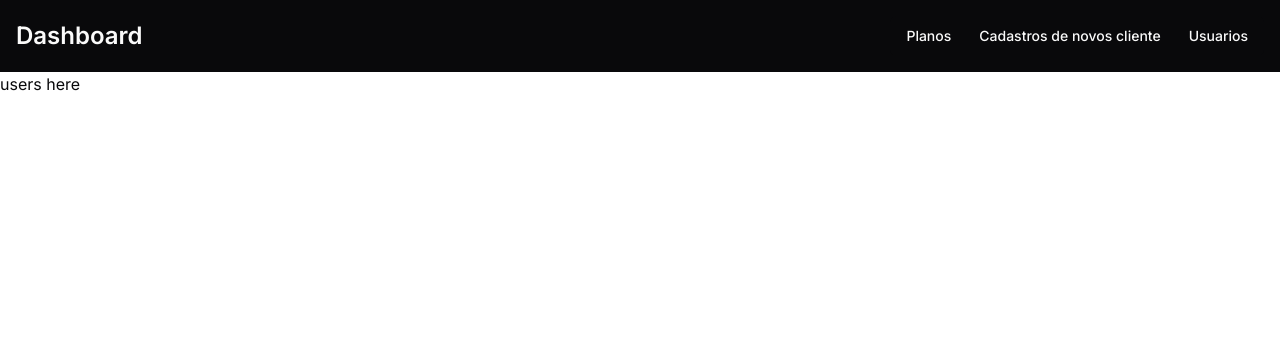
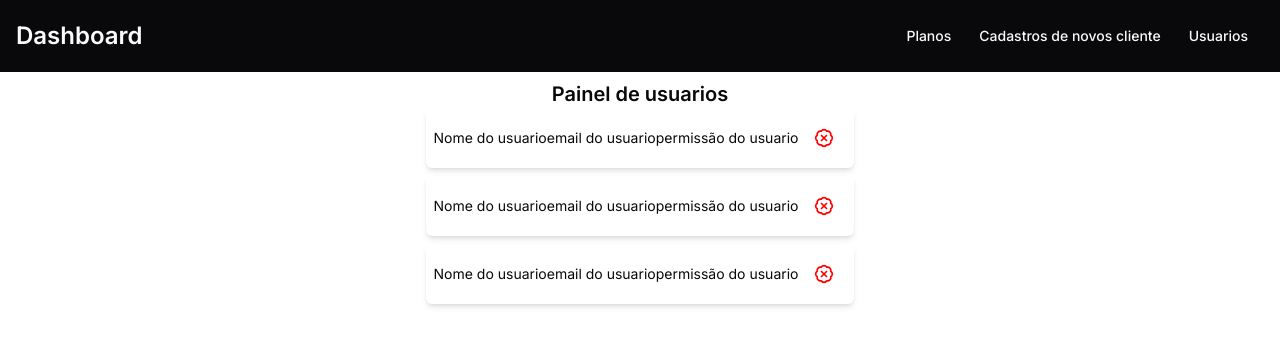
Before and after one commit to WesleyOliveira01/dashboard, a Next.js app: page /dashboard/users in a window 1280 px wide. Shown: the top 346 px of the page. Built offline with nearby package versions, Linux system fonts and the light colour scheme.

Commit message:
feat: create and implement container component

```diff
--- a/app/dashboard/clients/newClient/page.tsx
+++ b/app/dashboard/clients/newClient/page.tsx
@@ -1,7 +1,7 @@
 const NewClient = () => {
-    return ( <main>
+    return ( <>
         new client
-    </main> );
+    </> );
 }
 
 export default NewClient;
--- a/app/dashboard/clients/page.tsx
+++ b/app/dashboard/clients/page.tsx
@@ -1,8 +1,10 @@
+import Container from "@/components/ui/Container";
+
 const Clients = () => {
     return (
-        <main>
+        <Container>
             clients
-        </main>
+        </Container>
      );
 }
 
--- a/app/dashboard/plans/page.tsx
+++ b/app/dashboard/plans/page.tsx
@@ -1,8 +1,10 @@
+import Container from "@/components/ui/Container";
+
 const Plans = () => {
     return (
-        <main>
+        <Container>
             planos
-        </main>
+        </Container>
      );
 }
 
--- a/app/dashboard/signUp/page.tsx
+++ b/app/dashboard/signUp/page.tsx
@@ -1,9 +1,10 @@
+import Container from '@/components/ui/Container';
 import SignUpForm from '../../../components/login/SignUp-Form';
 const SignUp = () => {
     return (
-        <main className='h-screen flex items-center justify-center '>
+        <Container>
             <SignUpForm />
-        </main>
+        </Container>
      );
 }
 
--- a/app/dashboard/users/page.tsx
+++ b/app/dashboard/users/page.tsx
@@ -1,5 +1,53 @@
+import Button from "@/components/ui/Button";
+import { BadgeX } from "lucide-react";
+
 const Users = () => {
-    return ( <main> users here</main> );
-}
+  return (
+    <main className="flex flex-col items-center justify-center p-2">
+      <h1 className="font-semibold text-xl text-zinc-950">
+        Painel de usuarios
+      </h1>
+
+      <ul className="flex flex-col gap-2">
+        <li>
+          <section className="shadow-md p-2 rounded-md flex items-center gap-1">
+            <ul className="flex justify-evenly text-sm">
+              <li> Nome do usuario</li>
+              <li> email do usuario</li>
+              <li> permissão do usuario</li>
+            </ul>
+            <Button>
+              <BadgeX size={20} color="red" />
+            </Button>
+          </section>
+        </li>
+        <li>
+          <section className="shadow-md p-2 rounded-md flex items-center gap-1">
+            <ul className="flex justify-evenly text-sm">
+              <li> Nome do usuario</li>
+              <li> email do usuario</li>
+              <li> permissão do usuario</li>
+            </ul>
+            <Button>
+              <BadgeX size={20} color="red" />
+            </Button>
+          </section>
+        </li>
+        <li>
+          <section className="shadow-md p-2 rounded-md flex items-center gap-1">
+            <ul className="flex justify-evenly text-sm">
+              <li> Nome do usuario</li>
+              <li> email do usuario</li>
+              <li> permissão do usuario</li>
+            </ul>
+            <Button>
+              <BadgeX size={20} color="red" />
+            </Button>
+          </section>
+        </li>
+      </ul>
+    </main>
+  );
+};
 
 export default Users;
--- a/app/layout.tsx
+++ b/app/layout.tsx
@@ -5,8 +5,8 @@ import '../styles/globals.css'
 const inter = Inter({ subsets: ['latin'] })
 
 export const metadata: Metadata = {
-  title: 'Create Next App',
-  description: 'Generated by create next app',
+  title: 'Dashboard',
+  description: 'painel de vendas',
 }
 
 export default function RootLayout({
--- /dev/null
+++ b/components/ui/Container.tsx
@@ -0,0 +1,12 @@
+import { ReactNode } from "react";
+import { twMerge } from "tailwind-merge";
+
+const Container = ({children,className}:{children:ReactNode,className?:string}) => {
+    return (
+        <main className={twMerge(className,"flex flex-col items-center justify-center p-2")}>
+            {children}
+        </main>
+     );
+}
+
+export default Container;
--- a/package.json
+++ b/package.json
@@ -12,6 +12,7 @@
     "@prisma/client": "^5.7.0",
     "@radix-ui/react-menubar": "^1.0.4",
     "@radix-ui/react-navigation-menu": "^1.1.4",
+    "@radix-ui/react-radio-group": "^1.1.3",
     "class-variance-authority": "^0.7.0",
     "clsx": "^2.0.0",
     "lucide-react": "^0.298.0",
```
Also changed, not shown: 1 other file (tests, documents, lock files or other folders).
